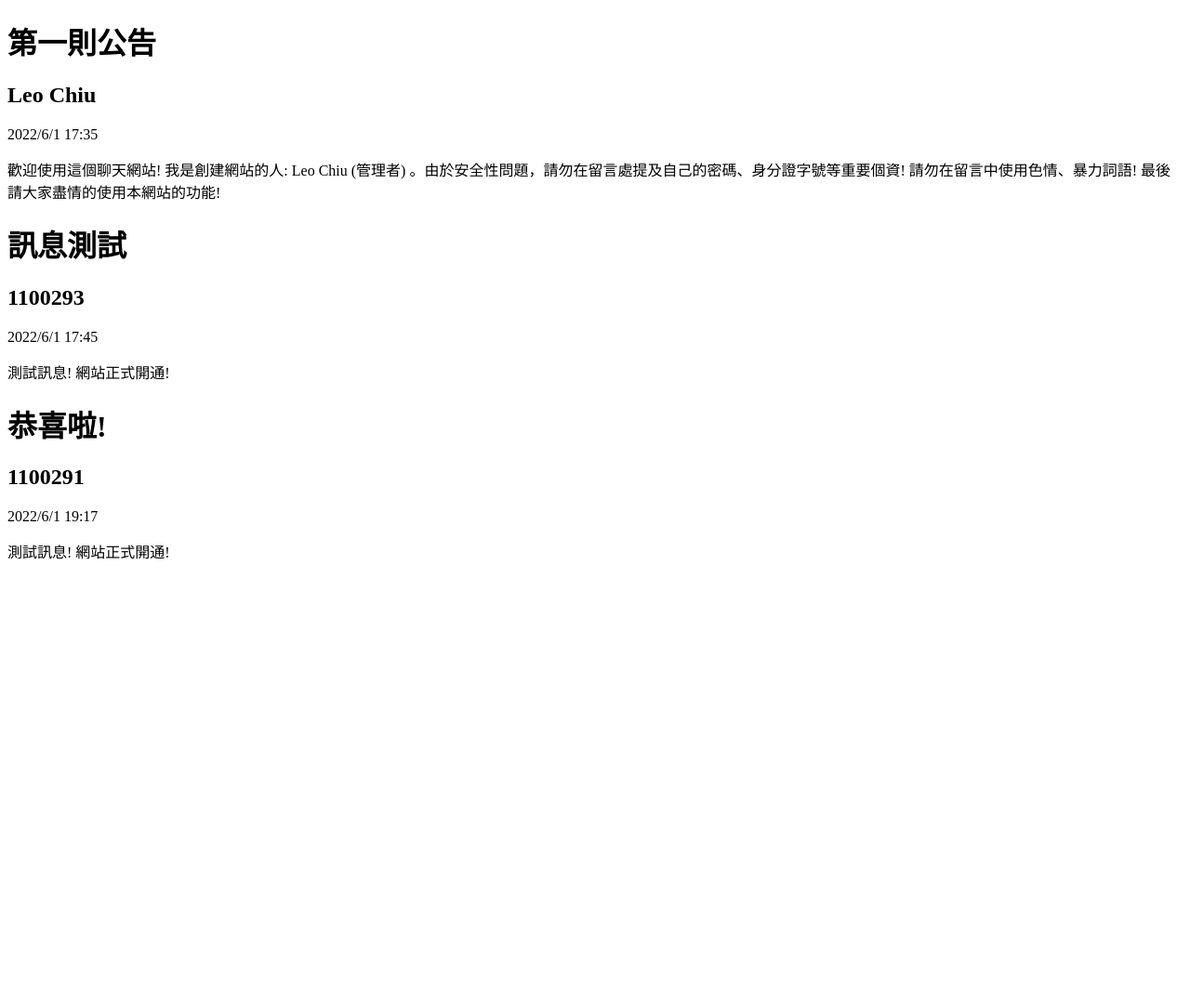
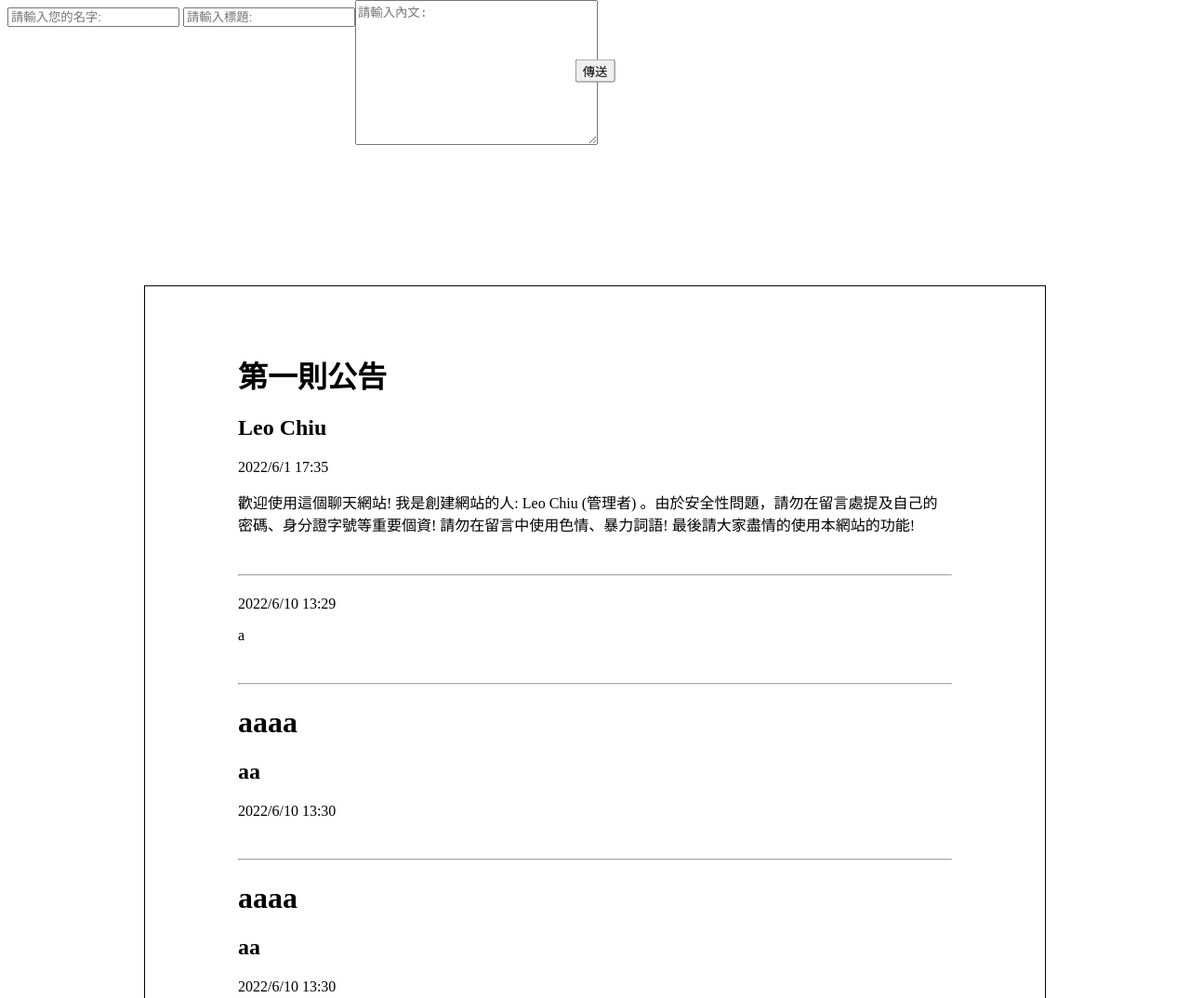
Before and after one commit to leochiubowser/leochiu, a plain HTML site: page comments/index.html in a window 1280 px wide. Shown: the top 1074 px of the page at 93% size. Before the commit the page ends 800 px from the top, so only its background shows below. Drawn offline with Linux system fonts and the light colour scheme.

Commit message:
add comments components

```diff
--- a/comments/data/comments.json
+++ b/comments/data/comments.json
@@ -1,44 +1 @@
-[
-    {
-        "user_name": "Leo Chiu",
-        "time": {
-            "year": "2022",
-            "month": "6",
-            "date": "1",
-            "day": "Wednesday",
-            "hour": "17",
-            "minute": "35",
-            "second": "59"
-        },
-        "title": "第一則公告",
-        "content": "歡迎使用這個聊天網站! 我是創建網站的人: Leo Chiu (管理者) 。由於安全性問題，請勿在留言處提及自己的密碼、身分證字號等重要個資! 請勿在留言中使用色情、暴力詞語! 最後請大家盡情的使用本網站的功能!"
-    },
-    {
-        "user_name": "1100293",
-        "time": {
-            "year": "2022",
-            "month": "6",
-            "date": "1",
-            "day": "Wednesday",
-            "hour": "17",
-            "minute": "45",
-            "second": "00"
-        },
-        "title": "訊息測試",
-        "content": "測試訊息! 網站正式開通!"
-    },
-    {
-        "user_name": "1100291",
-        "time": {
-            "year": "2022",
-            "month": "6",
-            "date": "1",
-            "day": "Wednesday",
-            "hour": "19",
-            "minute": "17",
-            "second": "00"
-        },
-        "title": "恭喜啦!",
-        "content": "測試訊息! 網站正式開通!"
-    }
-]
+[{"user_name":"Leo Chiu","time":{"year":"2022","month":"6","date":"1","day":"Wednesday","hour":"17","minute":"35","second":"59"},"title":"第一則公告","content":"歡迎使用這個聊天網站! 我是創建網站的人: Leo Chiu (管理者) 。由於安全性問題，請勿在留言處提及自己的密碼、身分證字號等重要個資! 請勿在留言中使用色情、暴力詞語! 最後請大家盡情的使用本網站的功能!"},{"user_name":"","time":{"year":2022,"month":6,"date":10,"day":"Friday","hour":13,"minute":29,"second":57},"title":"","content":"a"},{"user_name":"aa","time":{"year":2022,"month":6,"date":10,"day":"Friday","hour":13,"minute":30,"second":1},"title":"aaaa","content":""},{"user_name":"aa","time":{"year":2022,"month":6,"date":10,"day":"Friday","hour":13,"minute":30,"second":29},"title":"aaaa","content":""}]
--- a/comments/index.html
+++ b/comments/index.html
@@ -5,12 +5,20 @@
     <meta charset="UTF-8">
     <meta http-equiv="X-UA-Compatible" content="IE=edge">
     <meta name="viewport" content="width=device-width, initial-scale=1.0">
+    <link rel="stylesheet" href="../comments/style.css">
     <title>ANJH711 留言板</title>
 </head>
 
 <body>
-
-    <script src="script.js"></script>
+    <form method="post" action="/">
+        <input type="text" name="username" placeholder="請輸入您的名字: " id="name" />
+        <input type="text" name="title" placeholder="請輸入標題: " id="title" />
+        <textarea name="content" cols="30" rows="10" placeholder="請輸入內文: "></textarea>
+        <input type="submit" id="submit" value="傳送" />
+    </form>
+    <span id="span"></span>
+    <!-- <span id="span2"></span> -->
+    <script src="../comments/script.js"></script>
 </body>
 
 </html>
--- a/comments/script.js
+++ b/comments/script.js
@@ -1,21 +1,32 @@
 //讀取Json file
+var body = document.querySelector("span")
 
-fetch("./data/comments.json")
+fetch("../comments/data/comments.json")
     .then(data => data.json())
     .then(result => {
         Getresult(result);
+        resize(result);
     })
+
+
 
 //將資料傳到函式中處理
 
+
 function Getresult(data) {
+
+
     for (let i = 0; i < data.length; i++) {
         var index = data[i];
         //創建Element
+
         var title = document.createElement("h1");
         var author = document.createElement("h2");
         var time = document.createElement("p");
         var content = document.createElement("p");
+
+        //刪除Element
+
 
         //從Json file 賦值
         title.textContent = index.title;
@@ -23,10 +34,21 @@ function Getresult(data) {
         time.textContent = index.time.year + "/" + index.time.month + "/" + index.time.date + "  " + index.time.hour + ":" + index.time.minute;
         content.textContent = index.content;
 
-        var body = document.querySelector("body");
-        body.appendChild(title);
-        body.appendChild(author);
-        body.appendChild(time);
-        body.appendChild(content);
+        var div = document.createElement("div");
+        div.appendChild(title);
+        div.appendChild(author);
+        div.appendChild(time);
+        div.appendChild(content);
+        body.appendChild(div)
+
+        var br = document.createElement("br")
+        var hr = document.createElement("hr")
+        body.appendChild(br)
+        body.appendChild(hr)
     }
 }
+
+function resize(result) {
+    var span = document.getElementById("span")
+    span.style.top = 10 + (result.length - 1) * 3 + "cm"
+}
--- a/comments/style.css
+++ b/comments/style.css
@@ -0,0 +1,28 @@
+textarea {
+    position: absolute;
+    top: 0cm;
+}
+
+span {
+    position: absolute;
+    width: 60vw;
+    left: 50vw;
+    right: 50vw;
+    transform: translate(-50%, -50%);
+    border: 1px solid black;
+    padding: 50px 100px 5px 100px;
+}
+
+/* #span2 {
+    position: absolute;
+    height: 1cm;
+    bottom: 0px;
+} */
+
+
+#submit {
+    position: absolute;
+    left: 50vw;
+    top: 2cm;
+    transform: translate(-50%, -50%);
+}
```
Also changed, not shown: comments/app.js (deleted), data/people.txt.
